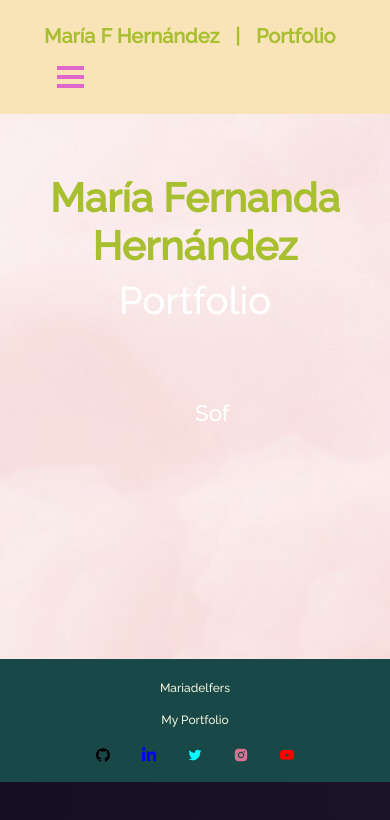
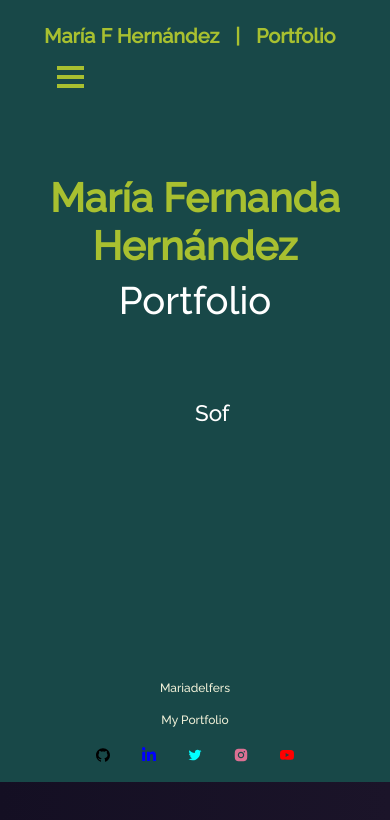
Before and after one commit to mariadelfers/my-portfolio, a React (Create React App) app: page / in a window 390 px wide. Shown: the top 820 px of the page. Built offline with nearby package versions, Linux system fonts and the light colour scheme.

Commit message:
fix: styles for resolution

```diff
--- a/src/components/experience/styles.css
+++ b/src/components/experience/styles.css
@@ -1,5 +1,5 @@
 .experience-card-view {
-  box-shadow: #184848!important;
+  box-shadow: #184848 !important;
   color: #f0f0d8 !important;
   background-color: #006060 !important;
   opacity: 0.9 !important;
@@ -27,7 +27,7 @@
 }
 .btn-experience:hover {
   color: #fff !important;
-  background-color:#184848 !important;
+  background-color: #184848 !important;
   border-color: #184848 !important;
 }
 .btn-experience:focus {
--- a/src/style.css
+++ b/src/style.css
@@ -103,7 +103,7 @@ button:focus {
 
 .navbar-toggler span {
   display: block !important;
-  background-color: #e068cc !important;
+  background-color: #a8c030 !important;
   height: 4px !important;
   width: 27px !important;
   margin-top: 5px !important;
@@ -150,7 +150,7 @@ button:focus {
   .navbar {
     padding: 1rem 2rem !important;
     font-size: 1.4rem !important;
-    background-color: #f9e4b7 !important;
+    background-color: #184848 !important;
   }
   .navbar-nav .nav-item a::after {
     display: none !important;
@@ -274,13 +274,12 @@ button:focus {
   .home-section {
     position: relative;
     z-index: -1;
-    background-image: var(--image-gradient), url(./Assets/backgrounds/home-small.png);
+   background-color: #184848;
     background-position: top center;
     background-repeat: no-repeat;
     padding-top: 30px !important;
   }
 }
-
 
 .home-content {
   padding: 9rem 0 2rem !important;
@@ -352,7 +351,7 @@ button:focus {
 
 .home-about-body {
   padding-top: 50px;
-  font-size: 1.0em !important;
+  font-size: 1em !important;
   text-align: left;
 }
 
@@ -448,7 +447,7 @@ button:focus {
 
 .footer h3 {
   font-size: 0.75em;
-  color:#f0f0d8 !important;
+  color: #f0f0d8 !important;
   margin-top: 1em !important;
   margin-bottom: 0.5em !important;
 }
@@ -566,7 +565,7 @@ button:focus {
   position: relative !important;
   padding-top: 150px !important;
   padding-bottom: 30px !important;
-background-color: #006060;
+  background-color: #006060;
   color: white !important;
 }
 
```
